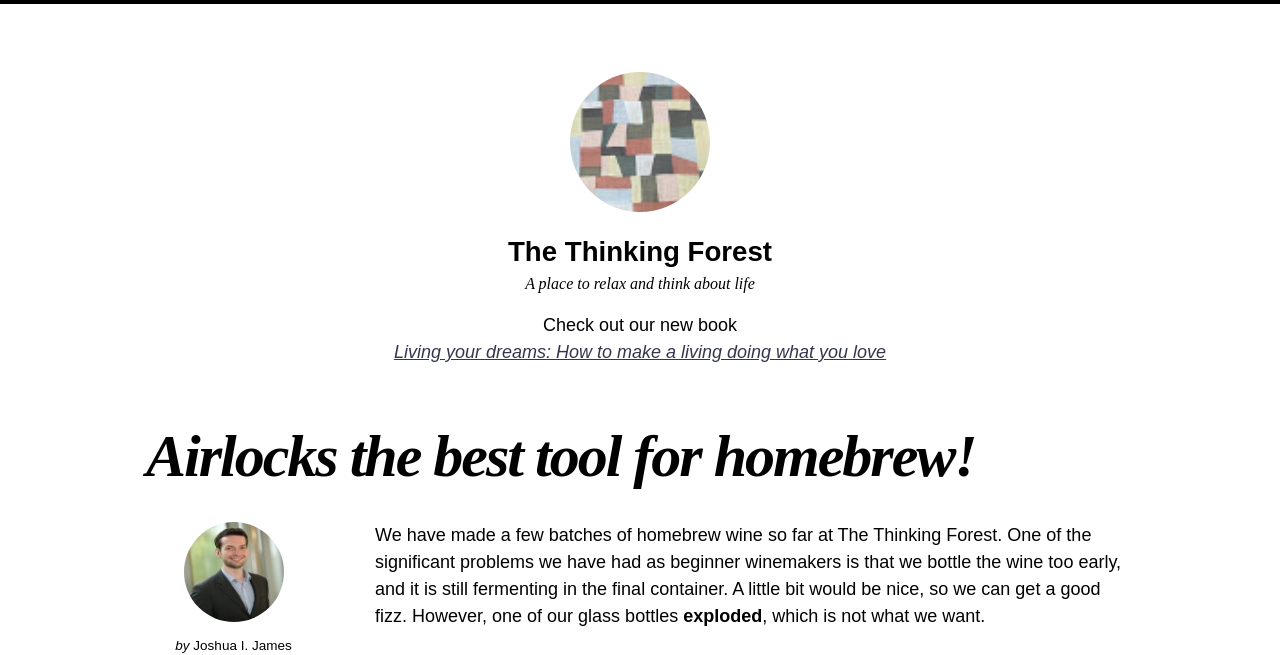
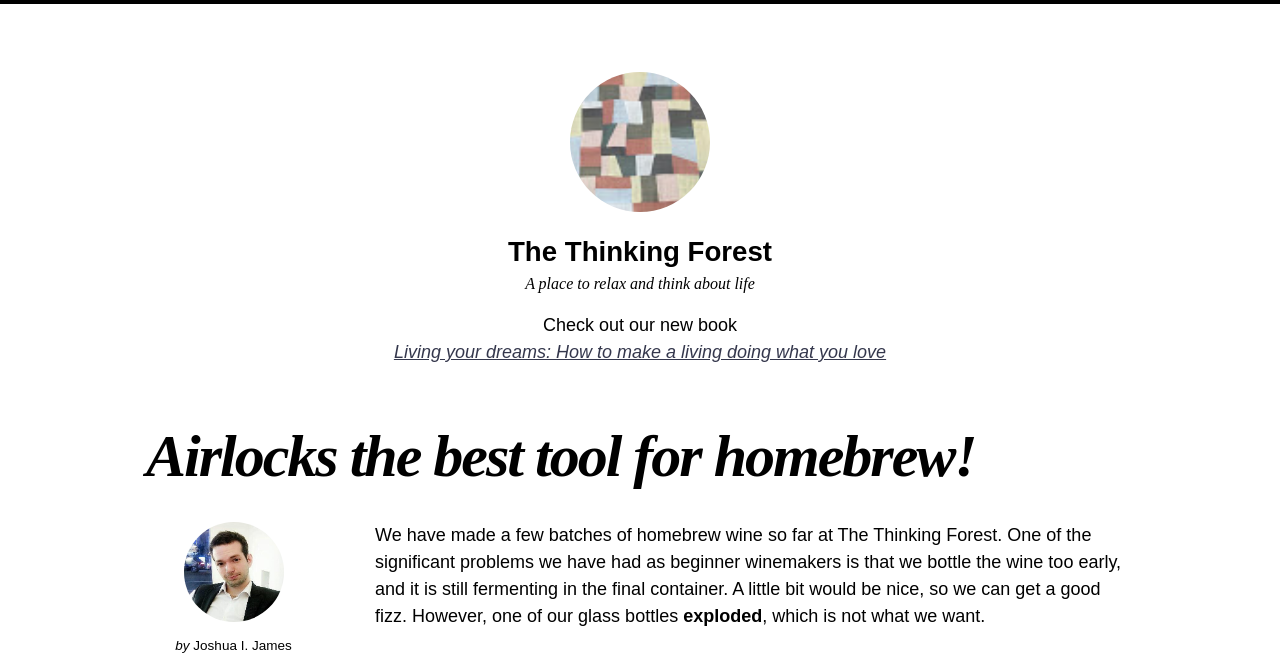
Before and after one commit to jijames/ThinkingForest, a Jekyll site: the page built from _posts/2019-07-27-HomebewAirlocks.md, in a window 1280 px wide. Shown: the top 655 px of the page. Built offline with Jekyll 4.4.1, drawn with Linux system fonts in a browser that asks for light colours; nearby versions of some CDN libraries; comment, search, counter and statistics services are not loaded.

Commit message:
fix author

```diff
--- a/_config.yml
+++ b/_config.yml
@@ -83,7 +83,7 @@ defaults:
 # Site Author
 author:
   name: "Joshua. I. James"
-  picture: "/assets/images/Joshua_I_James.jpeg"
+  picture: "/assets/images/JoshuaProfile.jpg"
   email: "hvva+ThinkingForest@pm.me"
   twitter: "https://twitter.com/ThinkingForest"
   links:
--- a/_data/authors.yml
+++ b/_data/authors.yml
@@ -3,9 +3,12 @@
 
 Joshua:
   name: Joshua I. James
-  picture: "/assets/images/Joshua_I_James.jpeg"
+  picture: "/assets/images/JoshuaProfile.jpg"
   twitter: "@ThinkingForest"
   links:
+    - title: GoodReads
+      url: https://www.goodreads.com/author/show/14412111.Joshua_I_James
+      icon: fab fa-goodreads
     - title: Twitter
       url: https://twitter.com/ThinkingForest
       icon: fab fa-twitter-square
```
Also changed, not shown: assets/images/JoshuaProfile.jpg (added).
